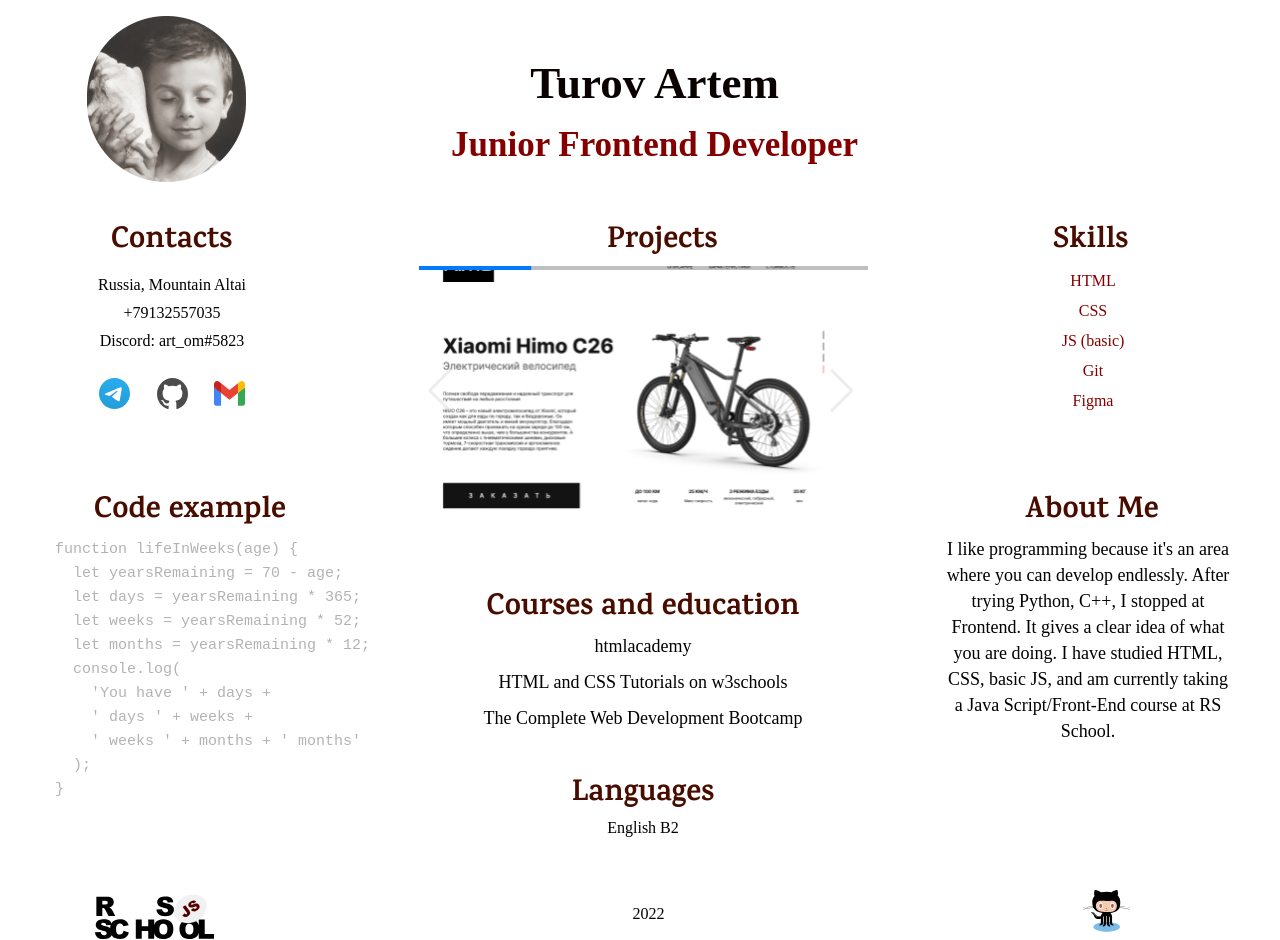
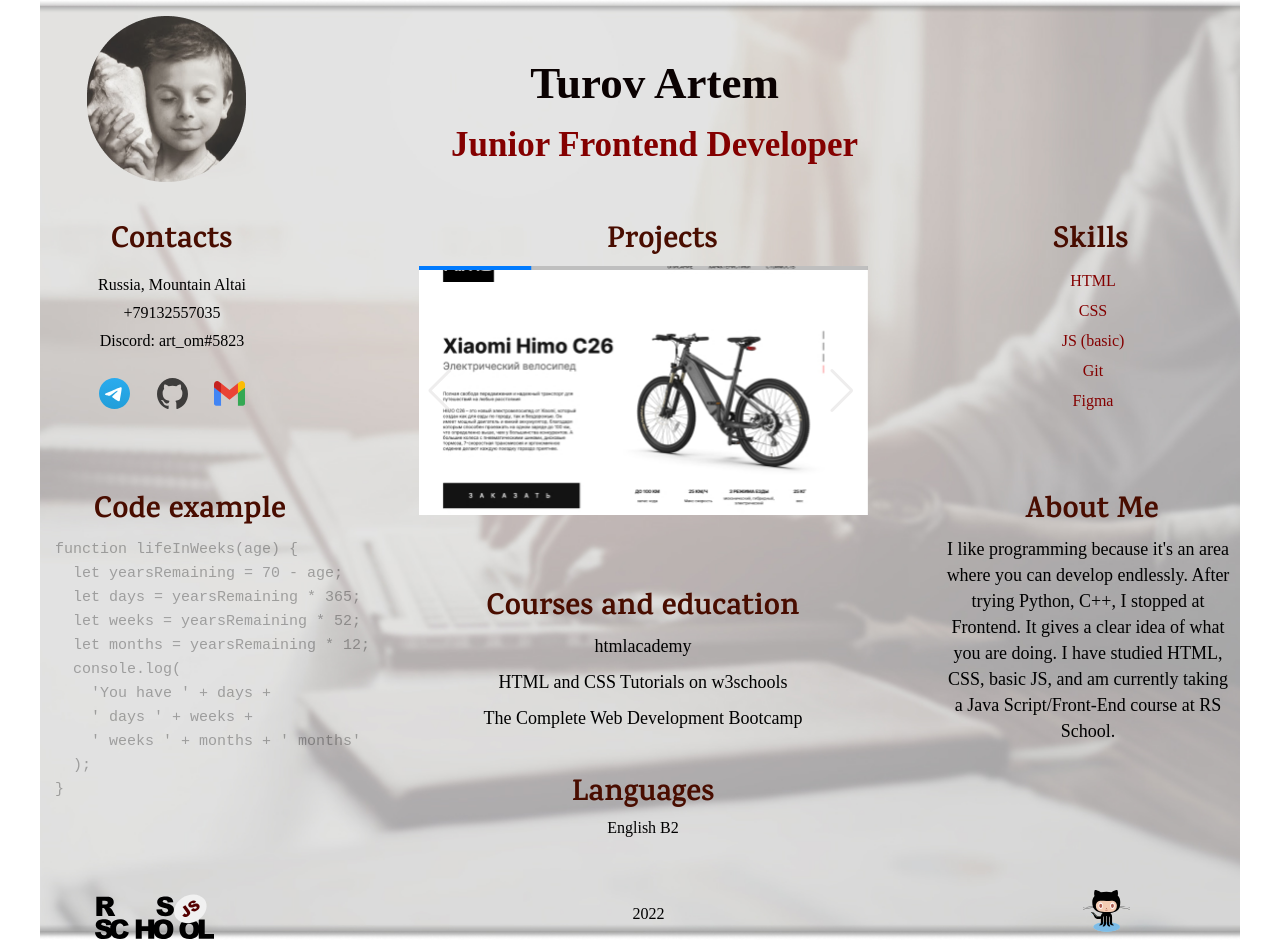
Before and after one commit to art-om/rsschool-cv-2022, a plain HTML site: page index.html in a window 1280 px wide. Drawn offline with nearby package versions, Linux system fonts and the light colour scheme; a web font is replaced by a local one.

Commit message:
update: img

```diff
--- a/css/style.css
+++ b/css/style.css
@@ -16,7 +16,7 @@ a{
   color: #490D00;
 }
 .wrapper{
-  background-image: url(./image/bg-img.jpg);
+  background-image: url(../image/bg-img.jpg);
   min-height: 100vh;
   background-repeat: no-repeat;
   background-size: cover;
```
